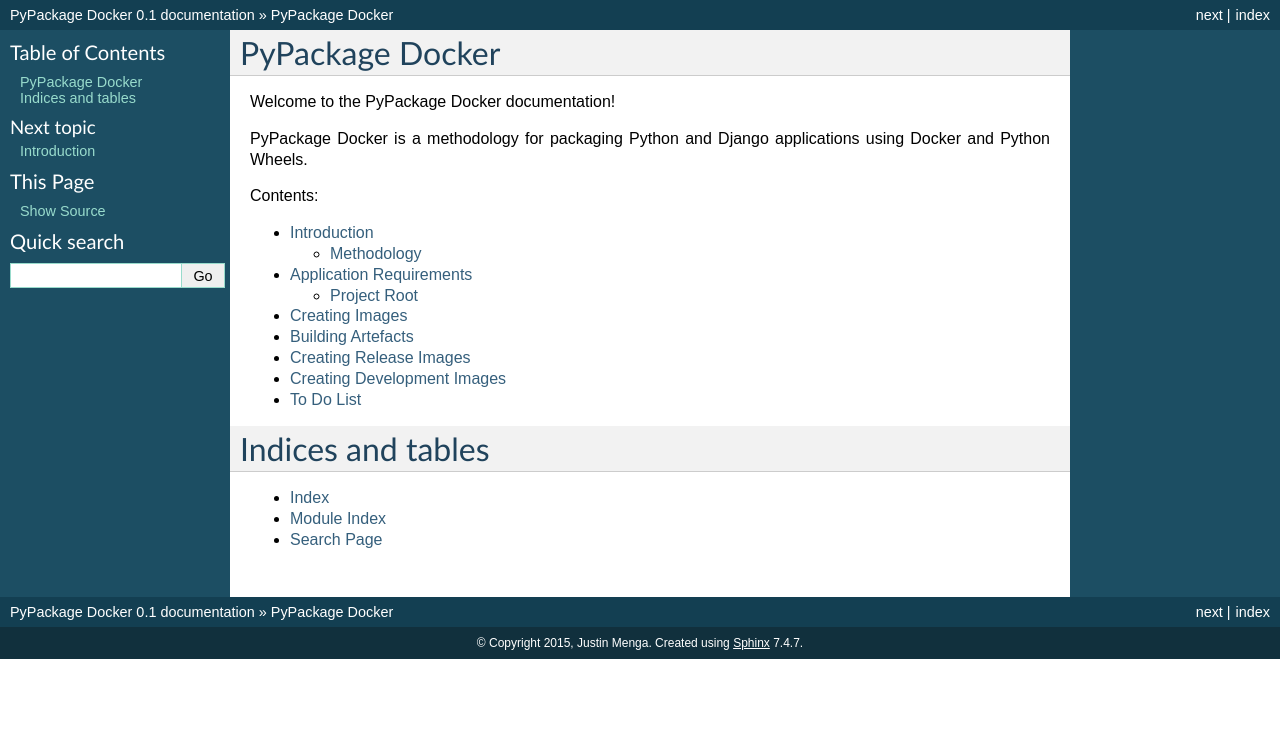
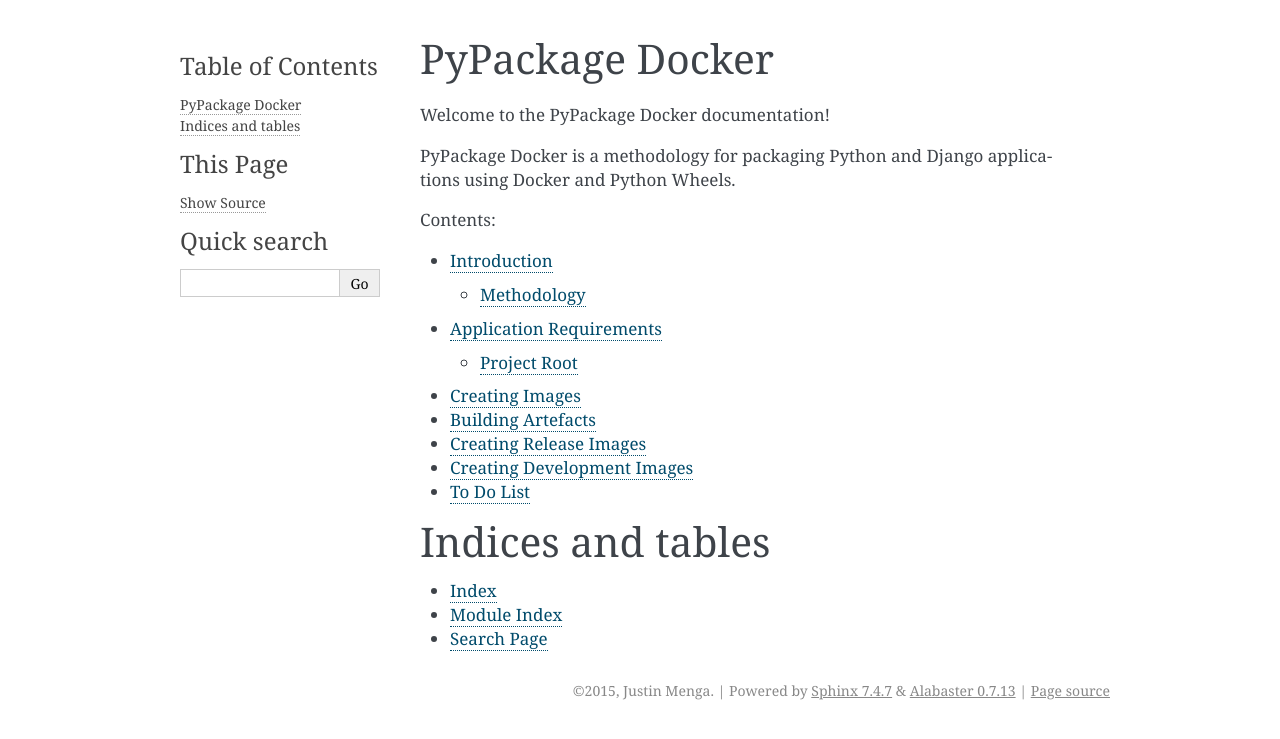
Before and after one commit to cloudhotspot/pypackage-docker, a Sphinx documentation site: the page built from docs/index.rst, in a window 1280 px wide. Shown: the top 739 px of the page. Built offline with Sphinx 7.4.7, drawn with Linux system fonts in a browser that asks for light colours.

Commit message:
Change theme to alabaster

```diff
--- a/docs/conf.py
+++ b/docs/conf.py
@@ -92,7 +92,7 @@
 #show_authors = False
 
 # The name of the Pygments (syntax highlighting) style to use.
-pygments_style = 'emacs'
+pygments_style = 'sphinx'
 
 # A list of ignored prefixes for module index sorting.
 #modindex_common_prefix = []
@@ -108,7 +108,7 @@
 
 # The theme to use for HTML and HTML Help pages.  See the documentation for
 # a list of builtin themes.
-html_theme = 'default'
+html_theme = 'alabaster'
 
 # Theme options are theme-specific and customize the look and feel of a theme
 # further.  For a list of options available for each theme, see the
```
